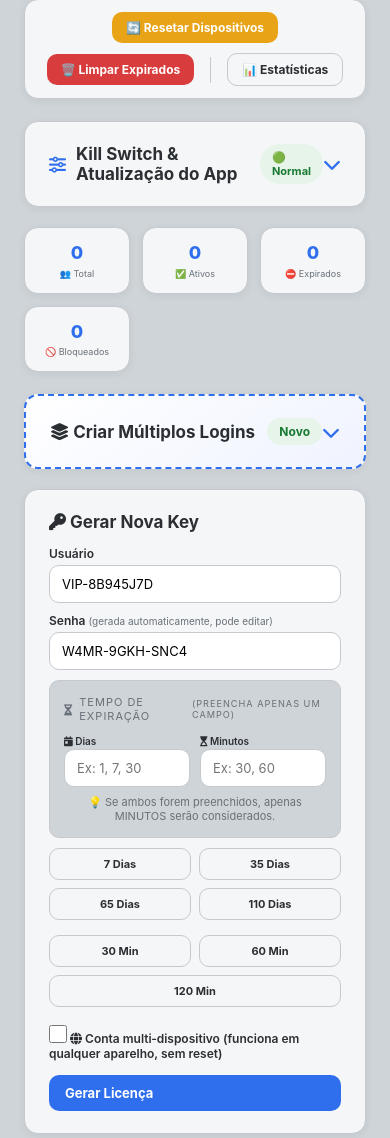
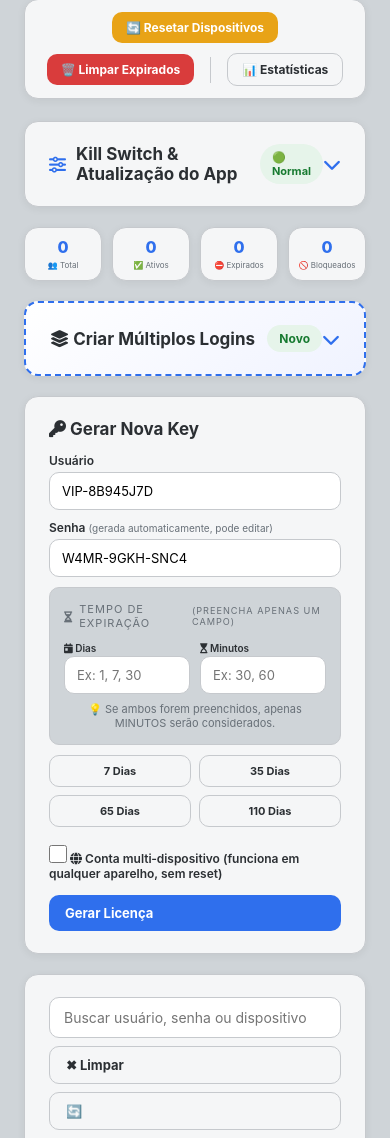
Before and after one commit to FeraAlpha/painel-licenca-server, a Flask app: template templates/admin_index.html in a window 390 px wide. Shown: the part 133-1271 px from the top of the page. Run offline with Flask 3, Linux system fonts and the light colour scheme; the template is opened without the code that fills it, so the values that code supplies are empty.

Commit message:
Update admin_index.html

```diff
--- a/templates/admin_index.html
+++ b/templates/admin_index.html
@@ -359,22 +359,22 @@
 
   .stats-bar {
     display: grid;
-    grid-template-columns: repeat(auto-fit, minmax(120px,1fr));
-    gap:12px;
-    margin-bottom:22px;
+    grid-template-columns: repeat(auto-fit, minmax(100px,1fr));
+    gap:10px;
+    margin-bottom:20px;
   }
 
   .stat-item {
     background: var(--card);
     border:1px solid var(--border);
     border-radius:var(--radius);
-    padding:14px 12px;
+    padding:10px 8px;
     text-align:center;
     box-shadow:var(--shadow);
   }
 
   .stat-number {
-    font-size: 20px;
+    font-size: 18px;
     font-weight: 800;
     display: block;
     line-height: 1.2;
@@ -382,13 +382,13 @@
   }
 
   .stat-label {
-    font-size: 10px;
+    font-size: 9px;
     color: var(--text-light);
     display: flex;
     align-items: center;
     justify-content: center;
     gap: 3px;
-    margin-top:4px;
+    margin-top:3px;
   }
 
   .toast{
@@ -841,15 +841,15 @@
     }
 
     .stats-bar {
-      grid-template-columns: repeat(auto-fit, minmax(80px,1fr));
+      grid-template-columns: repeat(auto-fit, minmax(70px,1fr));
     }
 
     .stat-number {
-      font-size: 18px;
+      font-size: 16px;
     }
 
     .stat-label {
-      font-size: 9px;
+      font-size: 8px;
     }
 
     .toolbar {
@@ -871,7 +871,6 @@
     <h1>Fera Alpha</h1>
   </div>
   <div style="display: flex; gap: 12px; align-items: center;">
-    <!-- Link para página de tentativas suspeitas com contador -->
     <a href="/admin/decoy-hits" class="btn btn-ghost decoy-link" style="text-decoration: none;">
       <i class="fas fa-shield-alt"></i> Tentativas suspeitas
       <span id="decoy-badge-count" class="menu-badge" style="display: none;">0</span>
@@ -1154,12 +1153,6 @@
       <button type="button" class="btn btn-ghost" onclick="setQuickExpiration(35, 'days')">35 Dias</button>
       <button type="button" class="btn btn-ghost" onclick="setQuickExpiration(65, 'days')">65 Dias</button>
       <button type="button" class="btn btn-ghost" onclick="setQuickExpiration(110, 'days')">110 Dias</button>
-    </div>
-
-    <div class="full-width compact-buttons" style="margin-top: 5px;">
-      <button type="button" class="btn btn-ghost" onclick="setQuickExpiration(30, 'minutes')">30 Min</button>
-      <button type="button" class="btn btn-ghost" onclick="setQuickExpiration(60, 'minutes')">60 Min</button>
-      <button type="button" class="btn btn-ghost" onclick="setQuickExpiration(120, 'minutes')">120 Min</button>
     </div>
 
     <!-- CHECKBOX PARA MULTI-DISPOSITIVO -->
```
